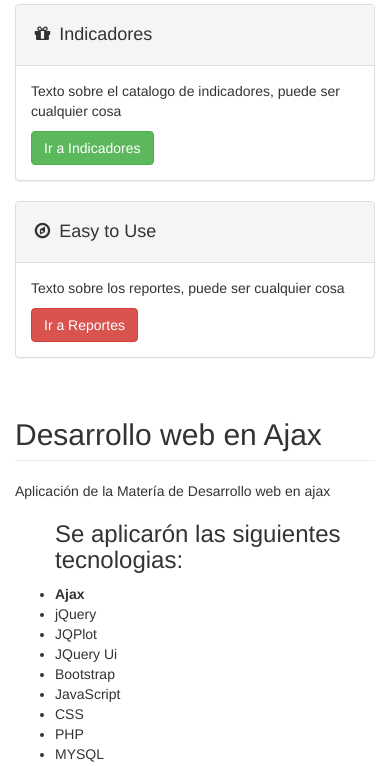
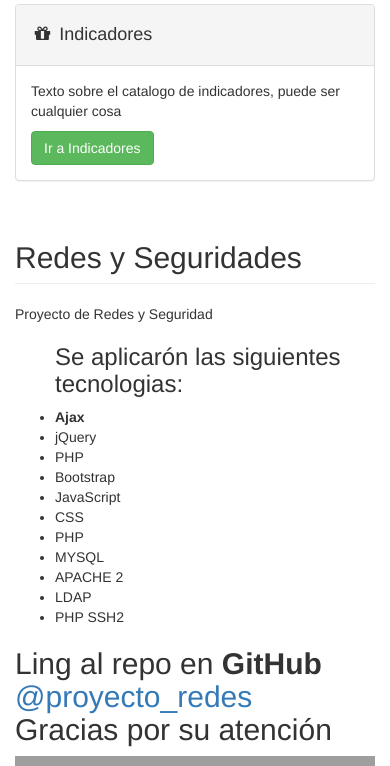
Before and after one commit to Renba/proyecto_redes, a PHP site: page /index.php in a window 390 px wide. Shown: the part 302-1068 px from the top of the page. Run offline with PHP 8.4, Linux system fonts and the light colour scheme; the visitor is signed in with stand-in values (Sample User, id 1); some libraries are stand-ins or nearby versions; grey boxes are pictures that could not be loaded.

Commit message:
index ready

```diff
--- a/app/views/index.php
+++ b/app/views/index.php
@@ -31,7 +31,7 @@ session_start();
                   Módulos
                 </h1>
             </div>
-            <div class="col-md-4">
+            <div class="col-md-6">
                 <div class="panel panel-default">
                     <div class="panel-heading">
                         <h4><i class="fa fa-fw fa-check"></i> Personas</h4>
@@ -42,7 +42,7 @@ session_start();
                     </div>
                 </div>
             </div>
-            <div class="col-md-4">
+            <div class="col-md-6">
                 <div class="panel panel-default">
                     <div class="panel-heading">
                         <h4><i class="fa fa-fw fa-gift"></i> Indicadores</h4>
@@ -53,40 +53,32 @@ session_start();
                     </div>
                 </div>
             </div>
-            <div class="col-md-4">
-                <div class="panel panel-default">
-                    <div class="panel-heading">
-                        <h4><i class="fa fa-fw fa-compass"></i> Easy to Use</h4>
-                    </div>
-                    <div class="panel-body">
-                        <p>Texto sobre los reportes, puede ser cualquier cosa</p>
-                        <a href="reports.php" class="btn btn-danger">Ir a Reportes</a>
-                    </div>
-                </div>
-            </div>
         </div>
 
         <!-- Features Section -->
         <div class="row">
             <div class="col-lg-12">
-                <h2 class="page-header">Desarrollo web en Ajax</h2>
+                <h2 class="page-header">Redes y Seguridades</h2>
             </div>
             <div class="col-md-6">
-                <p>Aplicación de la Matería de Desarrollo web en ajax</p>
+                <p>Proyecto de Redes y Seguridad</p>
                 <ul>
                   <h3>Se aplicarón las siguientes tecnologias:</h3>
                     <li><strong>Ajax</strong>
                     </li>
                     <li>jQuery</li>
-                    <li>JQPlot</li>
-                    <li>JQuery Ui</li>
+                    <li>PHP</li>
                     <li>Bootstrap</li>
                     <li>JavaScript</li>
                     <li>CSS</li>
                     <li>PHP</li>
                     <li>MYSQL</li>
+                    <li>APACHE 2</li>
+                    <li>LDAP</li>
+                    <li>PHP SSH2</li>
                 </ul>
                 <h2>
+                  <span>Ling al repo en <strong>GitHub</strong> <a href="https://github.com/Renba/proyecto_redes">@proyecto_redes</a></span>
                   <p>Gracias por su atención</p>
                 </h2>
             </div>
--- a/app/views/layouts/nav_bar.php
+++ b/app/views/layouts/nav_bar.php
@@ -14,14 +14,14 @@
         <div class="collapse navbar-collapse" id="bs-example-navbar-collapse-1">
             <ul class="nav navbar-nav navbar-right">
                 <li>
+                    <a href="../views/index.php">Inicio</a>
+                </li>
+                <li>
                     <a href="../views/devices.php">Dispositivos</a>
                 </li>
                 <li class="dropdown">
                     <a href="#" class="dropdown-toggle" data-toggle="dropdown">Configuraciones <b class="caret"></b></a>
                     <ul class="dropdown-menu">
-                        <li>
-                            <a href="../views/My Información.php">Usuarios</a>
-                        </li>
                         <li>
                             <a href="../controllers/logout.php">Iniciar Sesión/Cerrar Sesión</a>
                         </li>
```
